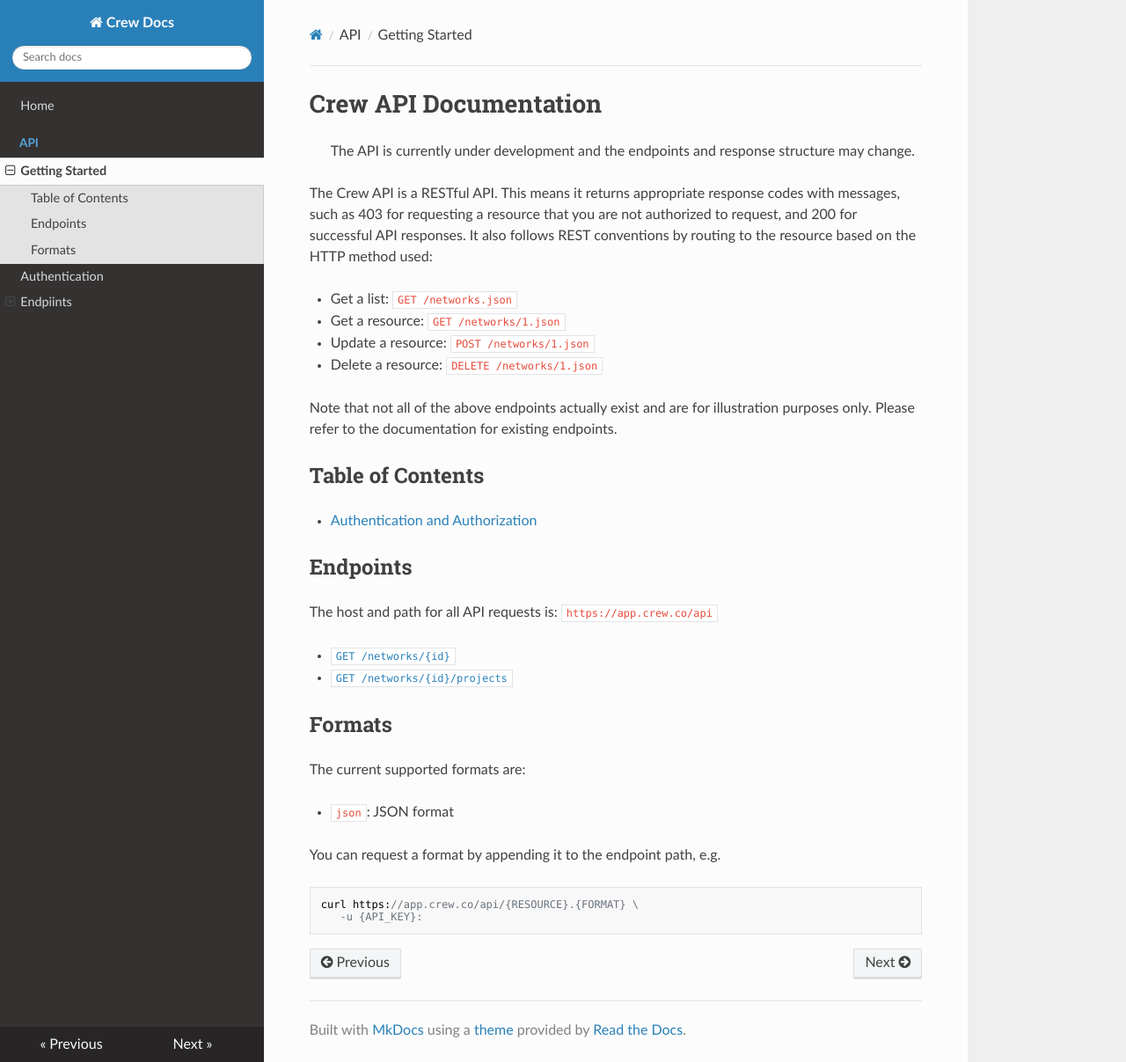
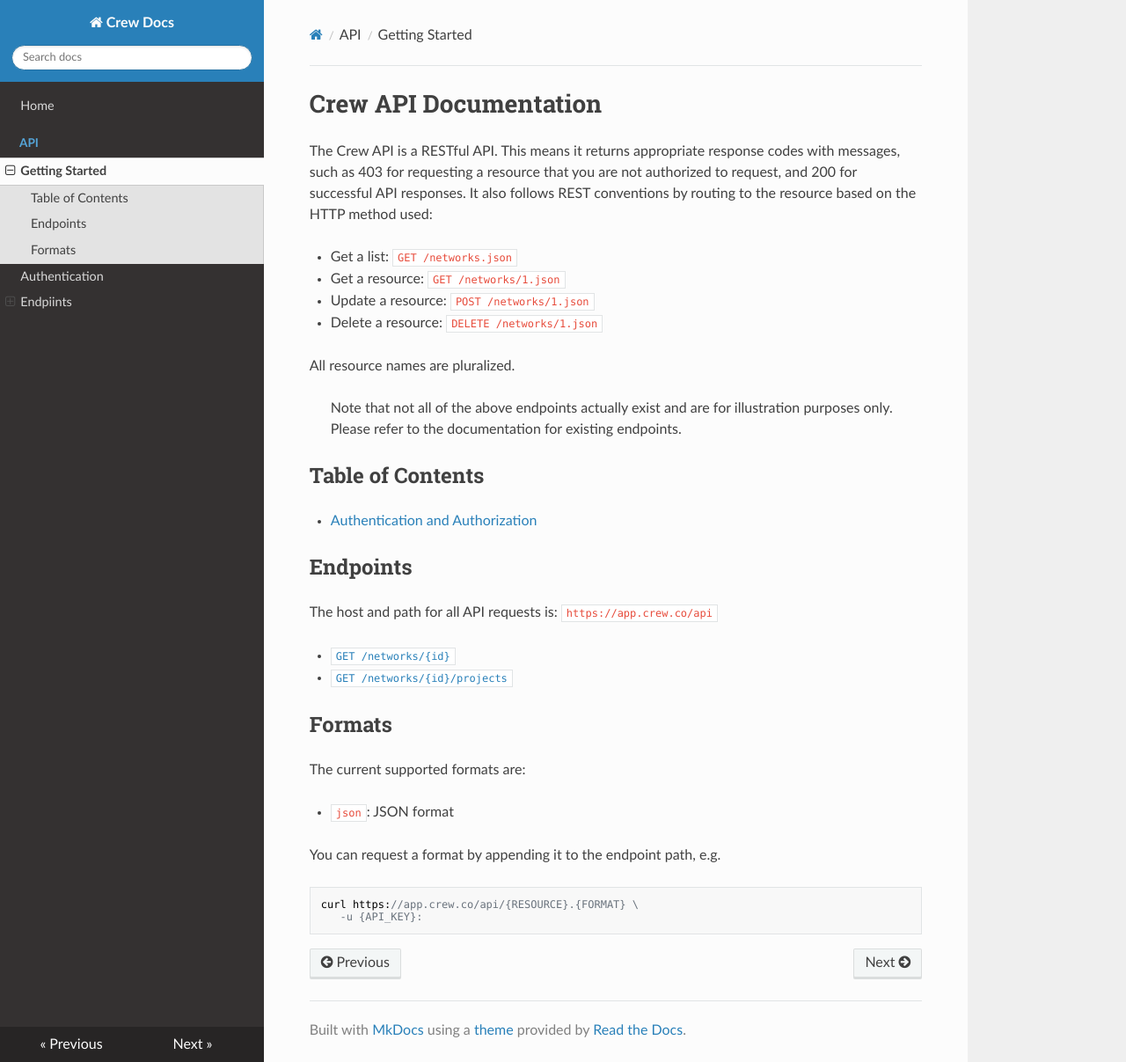
Before and after one commit to naoufal/docs, an MkDocs documentation site: the page built from docs/crew-api/Index.md, in a window 1280 px wide and 1207 px high. Shown: the whole window at 88% size. Built offline with MkDocs 1.6.1, drawn with Linux system fonts in a browser that asks for light colours; nearby versions of some CDN libraries; old or Windows-style settings are respelled for this version of MkDocs.

Commit message:
Removed fluctuation notice

```diff
--- a/docs/crew-api/Index.md
+++ b/docs/crew-api/Index.md
@@ -1,6 +1,4 @@
 # Crew API Documentation
-
-> The API is currently under development and the endpoints and response structure may change.
 
 The Crew API is a RESTful API. This means it returns appropriate response codes with messages, such as 403 for requesting
 a resource that you are not authorized to request, and 200 for successful API responses. It also follows REST conventions
@@ -11,8 +9,10 @@
 - Update a resource: `POST /networks/1.json`
 - Delete a resource: `DELETE /networks/1.json`
 
-Note that not all of the above endpoints actually exist and are for illustration purposes only. Please refer to the
-documentation for existing endpoints.
+All resource names are pluralized.
+
+> Note that not all of the above endpoints actually exist and are for illustration purposes only. Please refer to the
+> documentation for existing endpoints.
 
 ## Table of Contents
 
```
